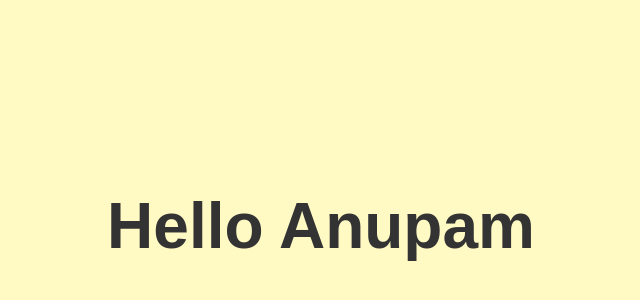
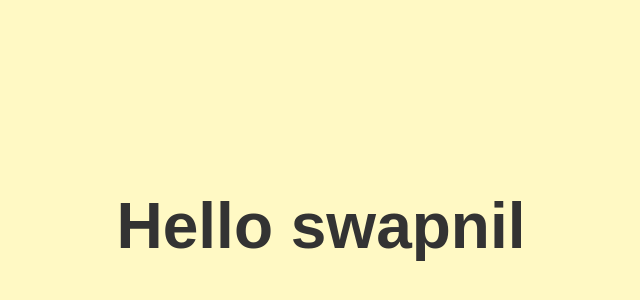
Before and after one commit to anupam0312/Priacc, a plain HTML site: page index.html in a window 1280 px wide. Shown: the part 174-474 px from the top of the page, without its empty margins (319-959 px from the left). Drawn offline with Linux system fonts and the light colour scheme.

Commit message:
again Update index.html

```diff
--- a/index.html
+++ b/index.html
@@ -2,7 +2,7 @@
 <html lang="en">
 <head>
   <meta charset="UTF-8">
-  <title>Hello Anupam</title>
+  <title>Hello swapnil</title>
   <style>
     body {
       background-color: #fff9c4; /* Light yellow */
@@ -20,6 +20,6 @@
   </style>
 </head>
 <body>
-  <h1>Hello Anupam</h1>
+  <h1>Hello swapnil</h1>
 </body>
 </html>
```
